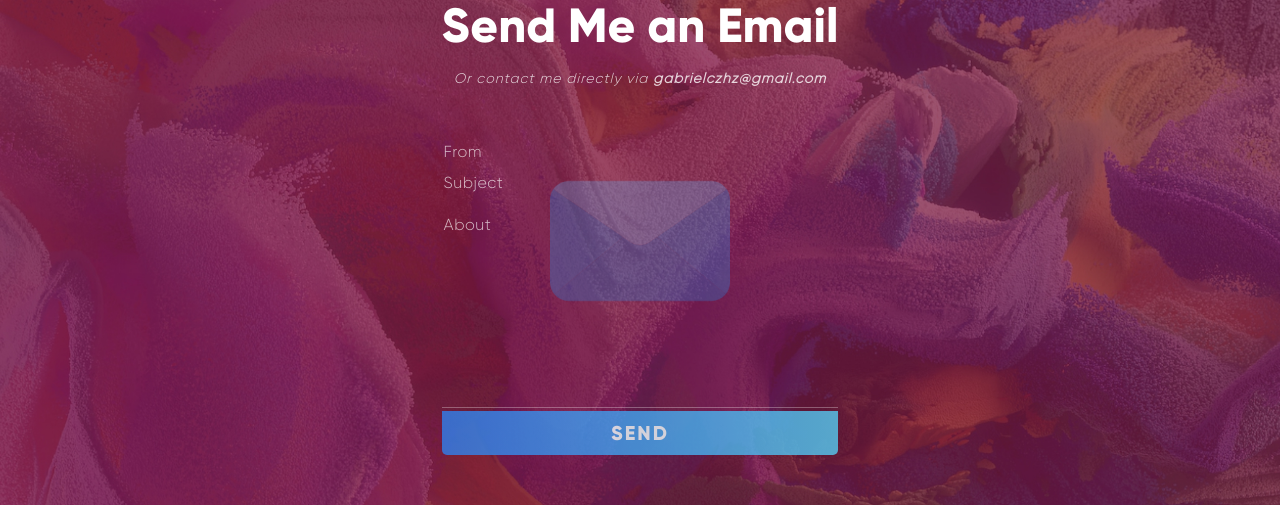
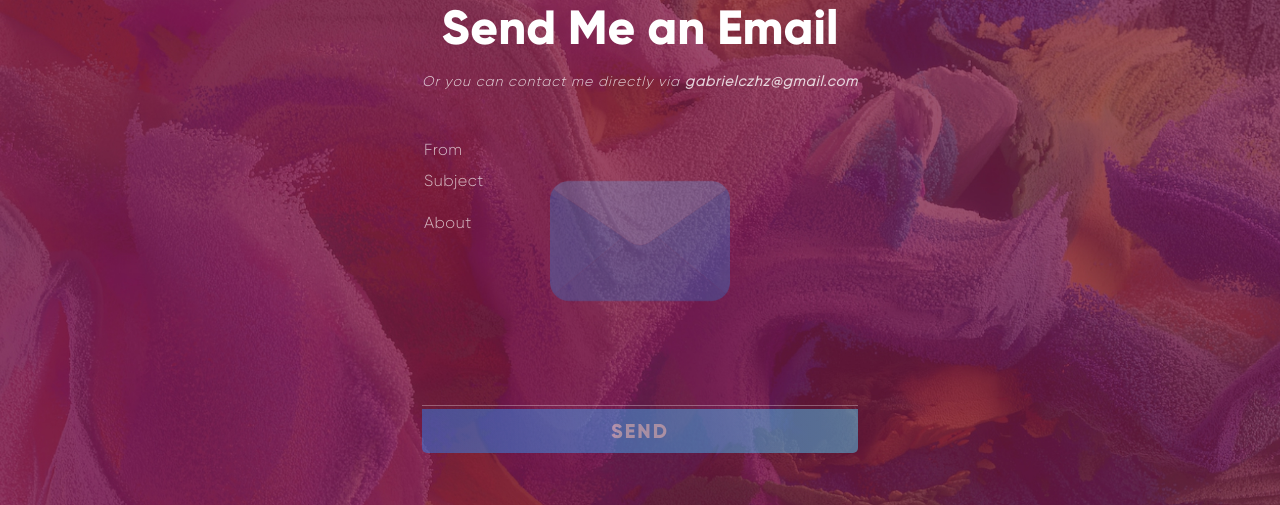
Before and after one commit to Gabriel-Cz/Personal-Site, a Next.js app: page /contact in a window 1280 px wide. Shown: the part 193-698 px from the top of the page. Built offline with nearby package versions, Linux system fonts and the light colour scheme.

Commit message:
FIX (dev) Disabled send fix

```diff
--- a/components/ContactForm/ContactForm.module.scss
+++ b/components/ContactForm/ContactForm.module.scss
@@ -46,7 +46,7 @@ $inputFont: 24px, 2px, 'Gilroy-Light', 'sans-serif';
   .contactForm {
     display: flex;
     flex-direction: column;
-    padding-top: 35px;
+    padding-top: 30px;
 
     .fieldsWrapper {
       position: relative;
--- a/components/ContactForm/ContactForm.tsx
+++ b/components/ContactForm/ContactForm.tsx
@@ -46,7 +46,7 @@ export const ContactForm: React.FC<ContactFormProps> = ({
           Send Me an Email
         </h1>
         <i className={styles.emailToCopy}>
-          Or contact me directly via
+          Or you can contact me directly via
           <b onClick={onEmailCopy}> gabrielczhz@gmail.com</b>
         </i>
       </div>
--- a/pages/contact.tsx
+++ b/pages/contact.tsx
@@ -38,7 +38,7 @@ const Contact: NextPage<PageProps> = () => {
   });
 
   const onSuccess = () => {
-    toast.success("The email was sent successfully. We'll be in touch in a short.", {
+    toast.success("The email was sent successfully. We'll be in touch in a short time.", {
       theme: 'colored',
       autoClose: 8000,
       pauseOnHover: true,
@@ -102,6 +102,19 @@ const Contact: NextPage<PageProps> = () => {
     )
   };
 
+  const isSendDisabled = () => {
+    if (values.email.length === 0 || values.content.length === 0) {
+      return true;
+    }
+    if (isFieldInvalid('email') || isFieldInvalid('content')) {
+      return true;
+    }
+    if (isSendLoading) {
+      return true;
+    }
+    return false;
+  }
+
   return (
     <>
       <ToastContainer />
@@ -113,11 +126,7 @@ const Contact: NextPage<PageProps> = () => {
             subject={values.subject}
             isInvalidEmail={isFieldInvalid('email')}
             isInvalidContent={isFieldInvalid('content')}
-            isSendDisabled={(
-              isFieldInvalid('email')
-              || isFieldInvalid('content')
-              || isSendLoading
-            )}
+            isSendDisabled={isSendDisabled()}
             isSendLoading={isSendLoading}
             onFieldsBlur={handleBlur}
             onEmailChange={handleChange}
```
